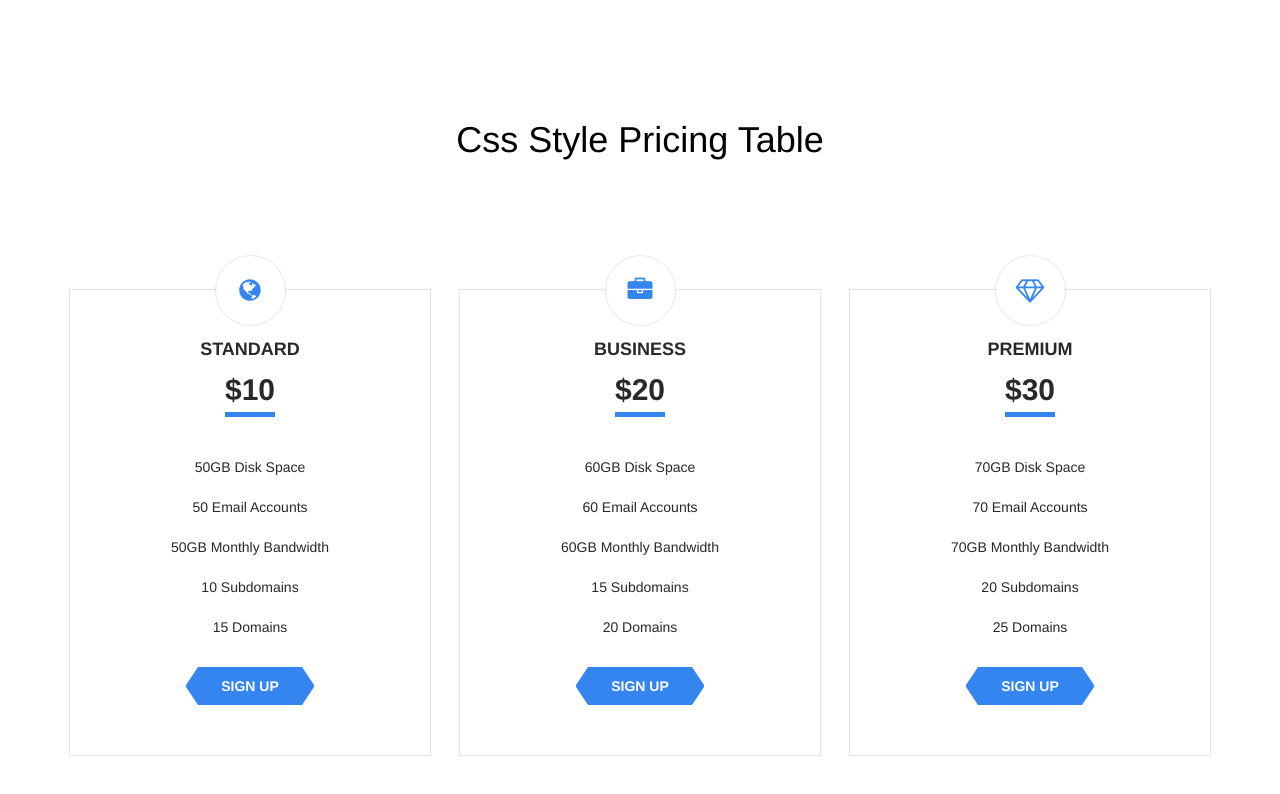
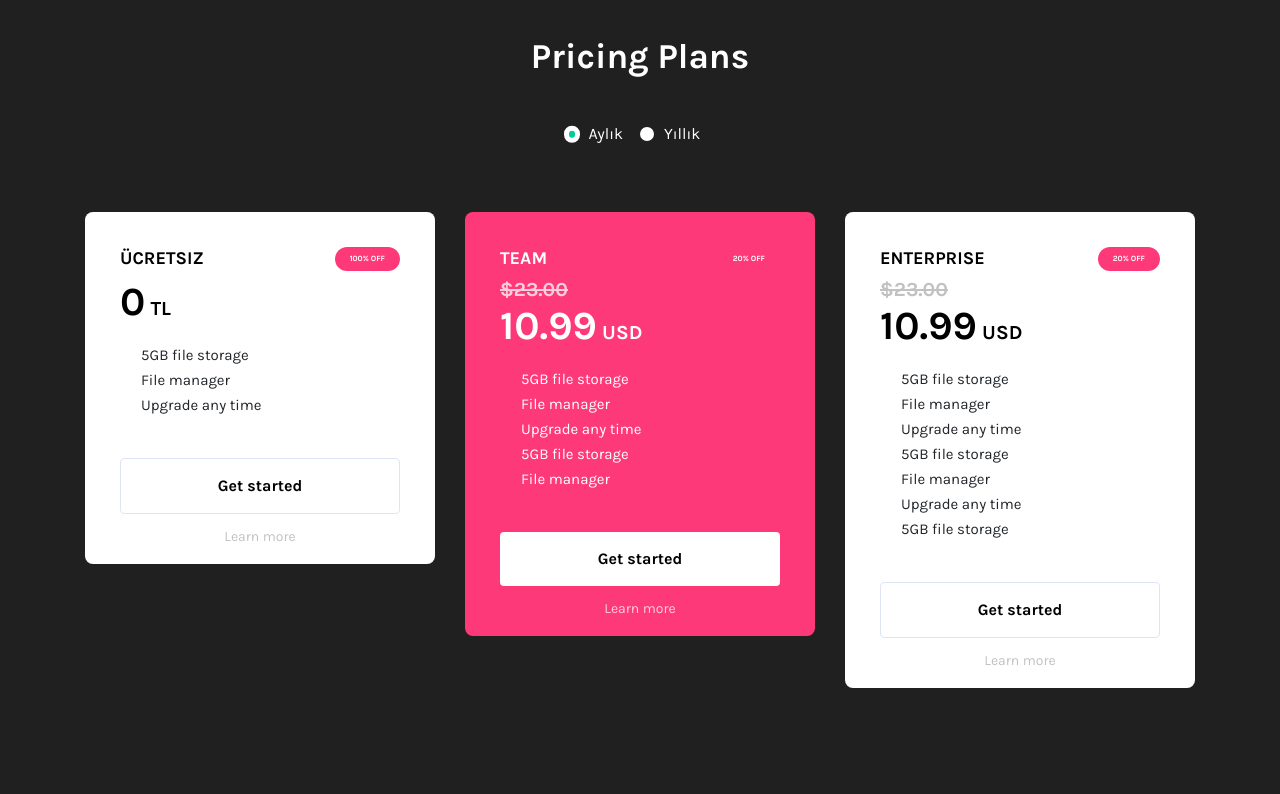
Before and after one commit to cozummalikanesi/uyelikpaketleri, a website: page index.html in a window 1280 px wide. Drawn offline with nearby package versions, Linux system fonts and the light colour scheme.

Commit message:
home prt

```diff
--- /dev/null
+++ b/assets/scss/pricing-plan.scss
@@ -0,0 +1,198 @@
+body {
+  font-family: 'Karla', sans-serif;
+  background-color: #202020;
+}
+
+.pricing-table-title {
+  color: #fff;
+  font-size: 35px;
+  font-weight: bold;
+  margin-top: 36px;
+  margin-bottom: 36px;
+}
+
+.pricing-tab {
+  margin-bottom: 58px;
+
+  .nav-link {
+    color: #fff;
+    position: relative;
+    padding-left: 25px;
+
+    &::before {
+      content: "";
+      display: inline-block;
+      width: 14px;
+      height: 14px;
+      border-radius: 50%;
+      position: absolute;
+      left: 1.25px;
+      top: 50%;
+      transform: translateY(-50%);
+      background-color: #fff;
+      transition: all 0.2s ease-in-out;
+    }
+
+    &.active {
+      background-color: transparent;
+      color: #fff;
+
+      &::before {
+        left: 0;
+        background-color: #00cd99;
+        border: 5px solid #fff;
+        width:16.5px;
+        height:16.5px;
+      }
+    }
+  }
+}
+
+.pricing-tab-content {
+  .tab-pane.active {
+    animation: slide-down 0.6s ease-in-out;
+  }
+}
+
+@keyframes slide-down {
+  0% { opacity:0; transform: translateY(5%); }
+  100% { opacity: 1; transform: translateY(0); }
+}
+
+.pricing-card {
+  border: none;
+  transition: all 0.4s ease-in-out;
+  border-radius: 8px;
+  @media (max-width:767px) {
+    margin-bottom: 28px;
+  }
+
+  .card-body {
+    padding: 35px 35px 16px;
+  }
+
+  .card-footer {
+    background-color: transparent;
+    border-top: 0;
+    padding: 0;
+
+  }
+
+  &.pricing-card-highlighted , &:hover{
+    background-color: #fe397a;
+  }
+}
+
+.pricing-plan {
+
+  &-title {
+    font-size: 18px;
+    color: #000;
+    margin-bottom: 7px;
+    font-weight: bold;
+    text-transform: uppercase;
+
+    .pricing-card-highlighted &, .pricing-card:hover & {
+      color: #fff;
+    }
+  }
+
+  &-original-cost {
+    font-size: 20px;
+    color: #c1c1c1;
+    font-weight: bold;
+    margin-bottom: 0;
+
+    .pricing-card-highlighted &, .pricing-card:hover & {
+      color: #fff;
+      opacity: 0.75;
+    }
+  }
+
+  &-cost {
+    font-size: 40px;
+    font-weight: bold;
+    margin-bottom: 17px;
+    color: #000;
+
+    .currency {
+      font-size: 20px;
+      position: relative;
+      left: -5px;
+    }
+
+    .pricing-card-highlighted &, .pricing-card:hover & {
+      color: #fff;
+    }
+  }
+
+  &-features {
+    list-style: none;
+    padding-left: 0;
+    line-height: 1.67;
+    font-size: 15px;
+    margin-bottom: 40px;
+
+    .pricing-card-highlighted &, .pricing-card:hover & {
+      color: #fff;
+    }
+
+    li {
+      padding-left: 21px;
+      position: relative;
+
+      &::before {
+        content: "\F12C";
+        font-family: "Material Design Icons";
+        color: #3ccf8e;
+        position: absolute;
+        left: 0;
+
+        .pricing-card-highlighted &, .pricing-card:hover & {
+          color: #fff;
+        }
+      }
+    }
+  }
+
+  &-purchase-btn {
+    color: #000;
+    background-color: transparent;
+    border: solid 1px #dde5f5;
+    border-radius: 4px;
+    padding: 15px 20px;
+    font-size: 16px;
+    text-align: center;
+    font-weight: bold;
+    display: block;
+    transition: all 0.4s;
+    margin-bottom: 10px;
+
+    &:hover {
+      color: #fe397a;
+    }
+
+    .pricing-card-highlighted &, .pricing-card:hover & {
+      border: 0;
+      background-color: #fff;
+    }
+  }
+
+  &-link {
+    color: #c1c1c1;
+    font-size: 14px;
+
+    .pricing-card-highlighted &, .pricing-card:hover & {
+      color: #fff;
+      opacity: 0.75;
+    }
+  }
+}
+
+.offer-badge {
+  padding: 8px 15px;
+  background-color: #fe397a;
+  color: #fff;
+  font-size: 8px;
+  font-weight: bold;
+}
--- a/css/style.css
+++ /dev/null
@@ -1,142 +0,0 @@
-.demo{ background: #fff;
-padding: 100px 0;
-}
-.heading-title {margin-bottom: 100px; color: #000;}
-
-.pricingTable{
-    box-shadow: 0 0 1px 1px rgba(0, 0, 0, 0.1);
-    padding: 50px 15px;
-    text-align: center;
-    margin-top: 30px;
-    color: #292929;
-    perspective: 700px;
-    z-index: 1;
-    position: relative;
-    transition: all 0.3s ease-in-out 0s;
-}
-
-.pricingTable:hover{ color: #fff; }
-
-.pricingTable:after{
-    content: "";
-    width: 100%;
-    height: 100%;
-    background: #3485ef;
-    position: absolute;
-    top: 0;
-    left: 0;
-    opacity: 0;
-    z-index: -1;
-    transform: rotateY(70deg);
-    transition: all 0.3s ease-in-out 0s;
-}
-
-.pricingTable:hover:after{
-    opacity: 1;
-    transform: rotateY(0deg);
-}
-
-.pricingTable .icon{
-    width: 69px;
-    height: 69px;
-    line-height: 69px;
-    border-radius: 50%;
-    background: #fff;
-    box-shadow: 0 0 1px 1px rgba(0, 0, 0, 0.1);
-    margin: 0 auto;
-    font-size: 25px;
-    color: #3485ef;
-    position: absolute;
-    top: -34px;
-    left: 0;
-    right: 0;
-}
-
-.pricingTable .pricingTable-header{
-    margin-bottom: 30px;
-}
-
-.pricingTable .title{
-    display: block;
-    font-size: 18px;
-    font-weight: 600;
-    text-transform: uppercase;
-    margin: 0 0 10px 0;
-}
-
-.pricingTable .price-value{
-    display: inline-block;
-    border-bottom: 5px solid #3485ef;
-    font-size: 30px;
-    font-weight: 700;
-    transition: all 0.3s ease-in-out 0s;
-}
-
-.pricingTable:hover .price-value{
-    border-bottom-color: #fff;
-}
-
-.pricingTable .pricing-content{
-    list-style: none;
-    padding: 0;
-    margin: 0 0 20px 0;
-}
-
-.pricingTable .pricing-content li{
-    font-size: 14px;
-    line-height: 40px;
-}
-
-.pricingTable .pricingTable-signup{
-    display: inline-block;
-    padding: 9px 23px;
-    background: #3485ef;
-    font-size: 14px;
-    font-weight: 600;
-    color: #fff;
-    text-transform: uppercase;
-    position: relative;
-    transition: all 0.25s ease-in-out 0s;
-}
-
-.pricingTable:hover .pricingTable-signup{
-    background: #fff;
-    color: #3485ef;
-}
-
-.pricingTable .pricingTable-signup:before,
-.pricingTable .pricingTable-signup:after{
-    content: "";
-    height: 100%;
-    position: absolute;
-    top: 0;
-    border-top: 18px solid transparent;
-    border-bottom: 18px solid transparent;
-    transition: all 0.25s ease-in-out 0s;
-}
-
-.pricingTable .pricingTable-signup:before{
-    left: -12px;
-    border-right: 12px solid #3485ef;
-}
-
-.pricingTable .pricingTable-signup:after{
-    right: -12px;
-    border-left: 12px solid #3485ef;
-}
-
-.pricingTable:hover .pricingTable-signup:before{
-    border-right-color: #fff;
-}
-
-.pricingTable:hover .pricingTable-signup:after{
-    border-left-color: #fff;
-}
-
-@media only screen and (max-width: 990px){
-    .pricingTable{ margin-bottom: 30px; }
-}
-
-@media only screen and (max-width: 767px){
-    .pricingTable{ margin-bottom: 50px; }
-}
--- a/index.html
+++ b/index.html
@@ -1,91 +1,169 @@
 <!DOCTYPE html>
-<html >
+<html lang="en">
 <head>
   <meta charset="UTF-8">
-        <title>Css Style Pricing Table</title>
-        <!-- Latest compiled and minified CSS -->
-        <link rel="stylesheet" href="https://maxcdn.bootstrapcdn.com/bootstrap/3.3.7/css/bootstrap.min.css">
-        <link rel="stylesheet" href="https://maxcdn.bootstrapcdn.com/font-awesome/4.5.0/css/font-awesome.min.css">
+  <meta name="viewport" content="width=device-width, initial-scale=1.0">
+  <meta http-equiv="X-UA-Compatible" content="ie=edge">
+  <title>Çözüm Malikanesi - Üyelik Paketleri</title>
+  <link href="https://fonts.googleapis.com/css?family=Karla:400,700&display=swap" rel="stylesheet">
+  <link rel="stylesheet" href="https://cdn.materialdesignicons.com/4.8.95/css/materialdesignicons.min.css">
+  <link rel="stylesheet" href="https://stackpath.bootstrapcdn.com/bootstrap/4.4.1/css/bootstrap.min.css">
+  <link rel="stylesheet" href="assets/css/pricing-plan.css">
+</head>
+<body>
+  <main>
+    <div class="container">
+      <h1 class="text-center pricing-table-title">Pricing Plans</h1>
 
+      <ul class="nav nav-pills justify-content-center pricing-tab" id="pricing-tab" role="tablist">
+        <li class="nav-item">
+          <a class="nav-link active" id="monthly-tab" data-toggle="pill" href="#monthly" role="tab" aria-controls="monthly"
+            aria-selected="true">Aylık</a>
+        </li>
+        <li class="nav-item">
+          <a class="nav-link" id="yearly-tab" data-toggle="pill" href="#yearly" role="tab" aria-controls="yearly"
+            aria-selected="false">Yıllık</a>
+        </li>
+      </ul>
 
-        <link rel="stylesheet" href="css/style.css">
-
-
-    </head>
-
-    <body>
-
-       <div class="demo">
-        <div class="container">
-            <div class="row text-center">
-                <h1 class="heading-title">Css Style Pricing Table</h1>
-            </div>
-
+      <div class="tab-content pricing-tab-content" id="pricing-tab-content">
+        <div class="tab-pane active" id="monthly" role="tabpanel" aria-labelledby="monthly-tab">
           <div class="row">
-                <div class="col-md-4 col-sm-6">
-                    <div class="pricingTable">
-                        <span class="icon"><i class="fa fa-globe"></i></span>
-                        <div class="pricingTable-header">
-                            <h3 class="title">Standard</h3>
-                            <span class="price-value">$10</span>
-                        </div>
-                        <ul class="pricing-content">
-                            <li>50GB Disk Space</li>
-                            <li>50 Email Accounts</li>
-                            <li>50GB Monthly Bandwidth</li>
-                            <li>10 Subdomains</li>
-                            <li>15 Domains</li>
+            <div class="col-md-4">
+              <div class="card pricing-card">
+                <div class="card-body">
+                  <h3 class="pricing-plan-title d-flex align-items-center">Ücretsiz <span class="badge badge-pill offer-badge ml-auto">100% off</span></h3>
+                  <p class="h1 pricing-plan-cost">0 <span class="currency">TL</span></p>
+                  <ul class="pricing-plan-features">
+                    <li>5GB file storage</li>
+                    <li>File manager</li>
+                    <li>Upgrade any time</li>
                   </ul>
-                        <a href="#" class="pricingTable-signup">Sign Up</a>
+                  <a href="#!" class="btn pricing-plan-purchase-btn">Get started</a>
+                  <div class="text-center">
+                    <a href="#!" class="pricing-plan-link">Learn more</a>
                   </div>
                 </div>
-
-                <div class="col-md-4 col-sm-6">
-                    <div class="pricingTable">
-                        <span class="icon"><i class="fa fa-briefcase"></i></span>
-                        <div class="pricingTable-header">
-                            <h3 class="title">Business</h3>
-                            <span class="price-value">$20</span>
-                        </div>
-                        <ul class="pricing-content">
-                            <li>60GB Disk Space</li>
-                            <li>60 Email Accounts</li>
-                            <li>60GB Monthly Bandwidth</li>
-                            <li>15 Subdomains</li>
-                            <li>20 Domains</li>
-                        </ul>
-                        <a href="#" class="pricingTable-signup">Sign Up</a>
               </div>
             </div>
-
-                <div class="col-md-4 col-sm-6">
-                    <div class="pricingTable">
-                        <span class="icon"><i class="fa fa-diamond"></i></span>
-                        <div class="pricingTable-header">
-                            <h3 class="title">Premium</h3>
-                            <span class="price-value">$30</span>
+            <div class="col-md-4">
+              <div class="card pricing-card pricing-card-highlighted">
+                <div class="card-body">
+                  <h3 class="pricing-plan-title d-flex align-items-center">Team <span
+                      class="badge badge-pill offer-badge ml-auto">20% off</span></h3>
+                  <p class="h1 pricing-plan-original-cost"><del>$23.00</del></p>
+                  <p class="h1 pricing-plan-cost">10.99 <span class="currency">USD</span></p>
+                  <ul class="pricing-plan-features">
+                    <li>5GB file storage</li>
+                    <li>File manager</li>
+                    <li>Upgrade any time</li>
+                    <li>5GB file storage</li>
+                    <li>File manager</li>
+                  </ul>
+                  <a href="#!" class="btn pricing-plan-purchase-btn">Get started</a>
+                  <div class="text-center">
+                    <a href="#!" class="pricing-plan-link">Learn more</a>
                   </div>
-                        <ul class="pricing-content">
-                            <li>70GB Disk Space</li>
-                            <li>70 Email Accounts</li>
-                            <li>70GB Monthly Bandwidth</li>
-                            <li>20 Subdomains</li>
-                            <li>25 Domains</li>
+                </div>
+              </div>
+            </div>
+            <div class="col-md-4">
+              <div class="card pricing-card">
+                <div class="card-body">
+                  <h3 class="pricing-plan-title d-flex align-items-center">Enterprise <span
+                      class="badge badge-pill offer-badge ml-auto">20% off</span></h3>
+                  <p class="h1 pricing-plan-original-cost"><del>$23.00</del></p>
+                  <p class="h1 pricing-plan-cost">10.99 <span class="currency">USD</span></p>
+                  <ul class="pricing-plan-features">
+                    <li>5GB file storage</li>
+                    <li>File manager</li>
+                    <li>Upgrade any time</li>
+                    <li>5GB file storage</li>
+                    <li>File manager</li>
+                    <li>Upgrade any time</li>
+                    <li>5GB file storage</li>
                   </ul>
-                        <a href="#" class="pricingTable-signup">Sign Up</a>
+                  <a href="#!" class="btn pricing-plan-purchase-btn">Get started</a>
+                  <div class="text-center">
+                    <a href="#!" class="pricing-plan-link">Learn more</a>
                   </div>
                 </div>
               </div>
             </div>
           </div>
-
-
-
-
-
-        <script src='http://cdnjs.cloudflare.com/ajax/libs/jquery/2.1.3/jquery.min.js'></script>
-        <script src='http://netdna.bootstrapcdn.com/bootstrap/3.1.1/js/bootstrap.min.js'></script>
-        <script src='js/script.js'></script>
-
+        </div>
+        <div class="tab-pane" id="yearly" role="tabpanel" aria-labelledby="yearly-tab">
+          <div class="row">
+            <div class="col-md-4">
+              <div class="card pricing-card">
+                <div class="card-body">
+                  <h3 class="pricing-plan-title d-flex align-items-center">Student <span
+                      class="badge badge-pill offer-badge ml-auto">20% off</span></h3>
+                  <p class="h1 pricing-plan-original-cost"><del>$23.00</del></p>
+                  <p class="h1 pricing-plan-cost">10.99 <span class="currency">USD</span></p>
+                  <ul class="pricing-plan-features">
+                    <li>5GB file storage</li>
+                    <li>File manager</li>
+                    <li>Upgrade any time</li>
+                  </ul>
+                  <a href="#!" class="btn pricing-plan-purchase-btn">Get started</a>
+                  <div class="text-center">
+                    <a href="#!" class="pricing-plan-link">Learn more</a>
+                  </div>
+                </div>
+              </div>
+            </div>
+            <div class="col-md-4">
+              <div class="card pricing-card pricing-card-highlighted">
+                <div class="card-body">
+                  <h3 class="pricing-plan-title d-flex align-items-center">Team <span
+                      class="badge badge-pill offer-badge ml-auto">20% off</span></h3>
+                  <p class="h1 pricing-plan-original-cost"><del>$23.00</del></p>
+                  <p class="h1 pricing-plan-cost">10.99 <span class="currency">USD</span></p>
+                  <ul class="pricing-plan-features">
+                    <li>5GB file storage</li>
+                    <li>File manager</li>
+                    <li>Upgrade any time</li>
+                    <li>5GB file storage</li>
+                    <li>File manager</li>
+                  </ul>
+                  <a href="#!" class="btn pricing-plan-purchase-btn">Get started</a>
+                  <div class="text-center">
+                    <a href="#!" class="pricing-plan-link">Learn more</a>
+                  </div>
+                </div>
+              </div>
+            </div>
+            <div class="col-md-4">
+              <div class="card pricing-card">
+                <div class="card-body">
+                  <h3 class="pricing-plan-title d-flex align-items-center">Enterprises <span
+                      class="badge badge-pill offer-badge ml-auto">20% off</span></h3>
+                  <p class="h1 pricing-plan-original-cost"><del>$23.00</del></p>
+                  <p class="h1 pricing-plan-cost">10.99 <span class="currency">USD</span></p>
+                  <ul class="pricing-plan-features">
+                    <li>5GB file storage</li>
+                    <li>File manager</li>
+                    <li>Upgrade any time</li>
+                    <li>5GB file storage</li>
+                    <li>File manager</li>
+                    <li>Upgrade any time</li>
+                    <li>5GB file storage</li>
+                  </ul>
+                  <a href="#!" class="btn pricing-plan-purchase-btn">Get started</a>
+                  <div class="text-center">
+                    <a href="#!" class="pricing-plan-link">Learn more</a>
+                  </div>
+                </div>
+              </div>
+            </div>
+          </div>
+        </div>
+      </div>
+    </div>
+  </main>
+  <script src="https://code.jquery.com/jquery-3.4.1.min.js"></script>
+  <script src="https://cdn.jsdelivr.net/npm/popper.js@1.16.0/dist/umd/popper.min.js"></script>
+  <script src="https://stackpath.bootstrapcdn.com/bootstrap/4.4.1/js/bootstrap.min.js"></script>
 </body>
 </html>
```
Also changed, not shown: gulpfile.js (added, +35 -0 lines), package.json (added, +19 -0 lines), README.txt (deleted), assets/css/pricing-plan.css (added), js/script.js (deleted), 3 other files. Lines whose indentation alone changed are shown as unchanged.
